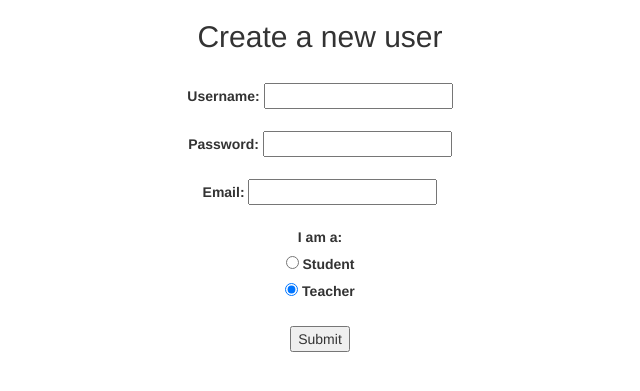
After one commit to CMSC-13600-Data-Engineering/project-damiandhillon, a Django app: page /app/create_user in a window 1280 px wide. The commit adds this page. Shown: the top 391 px of the page, without its empty margins (320-960 px from the left). Run offline with Django 4.2, Linux system fonts and the light colour scheme.

Commit message:
create user page

```diff
--- a/attendancechimp/app/urls.py
+++ b/attendancechimp/app/urls.py
@@ -5,5 +5,6 @@ from . import views
 urlpatterns = [
     path('handleform', views.handle_form, name='form'),
     path('', views.index, name='index'),
+    path('create_user', views.new_user, name='create_user')
     #path('handleform', views.handle_form, name='form'),
 ]
--- a/attendancechimp/app/views.py
+++ b/attendancechimp/app/views.py
@@ -22,3 +22,7 @@ def handle_form(request):
     new_course.save()
 
     return render(request, 'app/index.html', {})
+
+@csrf_exempt
+def new_user(request):
+    return render(request, 'app/create_user.html', {})
--- /dev/null
+++ b/attendancechimp/templates/app/create_user.html
@@ -0,0 +1,32 @@
+{% extends 'base.html' %}
+
+{% block title %}Create_User_page{% endblock %}
+
+{% block content %}
+
+
+  <center>
+    <h2> Create a new user </h2>
+    <br>
+    <form action="http://localhost:8000/app/create_user" method="post">
+      {% csrf_token %}
+      <label for="username">Username:</label>
+      <input type="text" id="username" name="username" required>
+      <br><br>
+      <label for="password">Password:</label>
+      <input type="password" id="password" name="password" required>
+      <br><br>
+      <label for="email">Email:</label>
+      <input type="text" id="email" name="email" required>
+      <br><br>
+      <label for= "choice"> I am a:</label><br>
+      <input type="radio" id="student" name="choice" value="student" checked>
+      <label for="student">Student</label><br>
+      <input type="radio" id="teacher" name="choice" value="teacher" checked>
+      <label for="teacher">Teacher</label>
+      <br><br>
+      <input type="submit" value="Submit">
+
+
+
+{% endblock %}
--- a/attendancechimp/templates/app/index.html
+++ b/attendancechimp/templates/app/index.html
@@ -24,7 +24,13 @@
   <br>
   <p>You are not logged in</p>
   <a href="{% url 'login' %}">Log In</a>
+  <br>
+  <a href="{% url 'create_user' %}">Sign Up</a>
+  <br>
+
 </center>
 
 {% endif %}
 {% endblock %}
+
+  <br>
```
